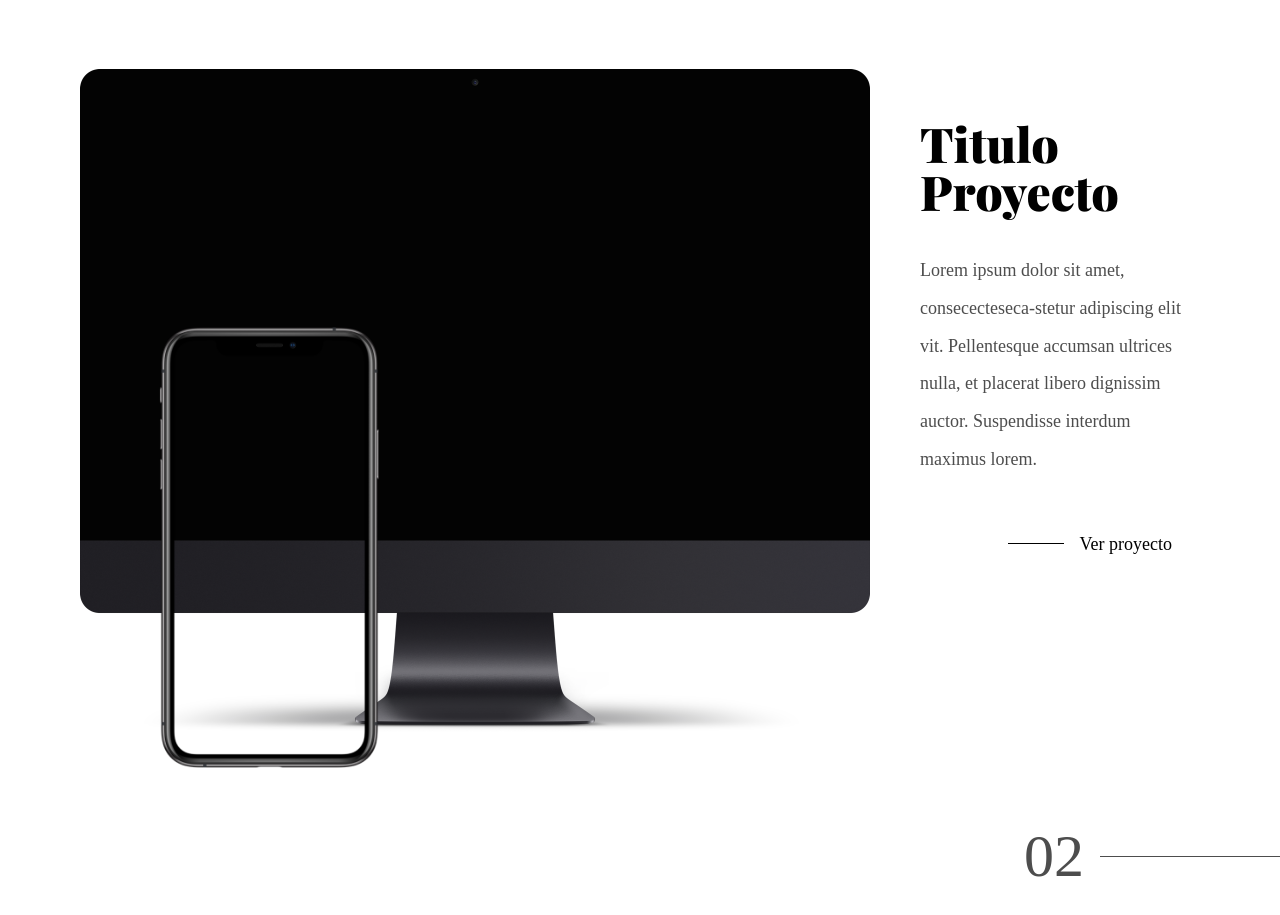
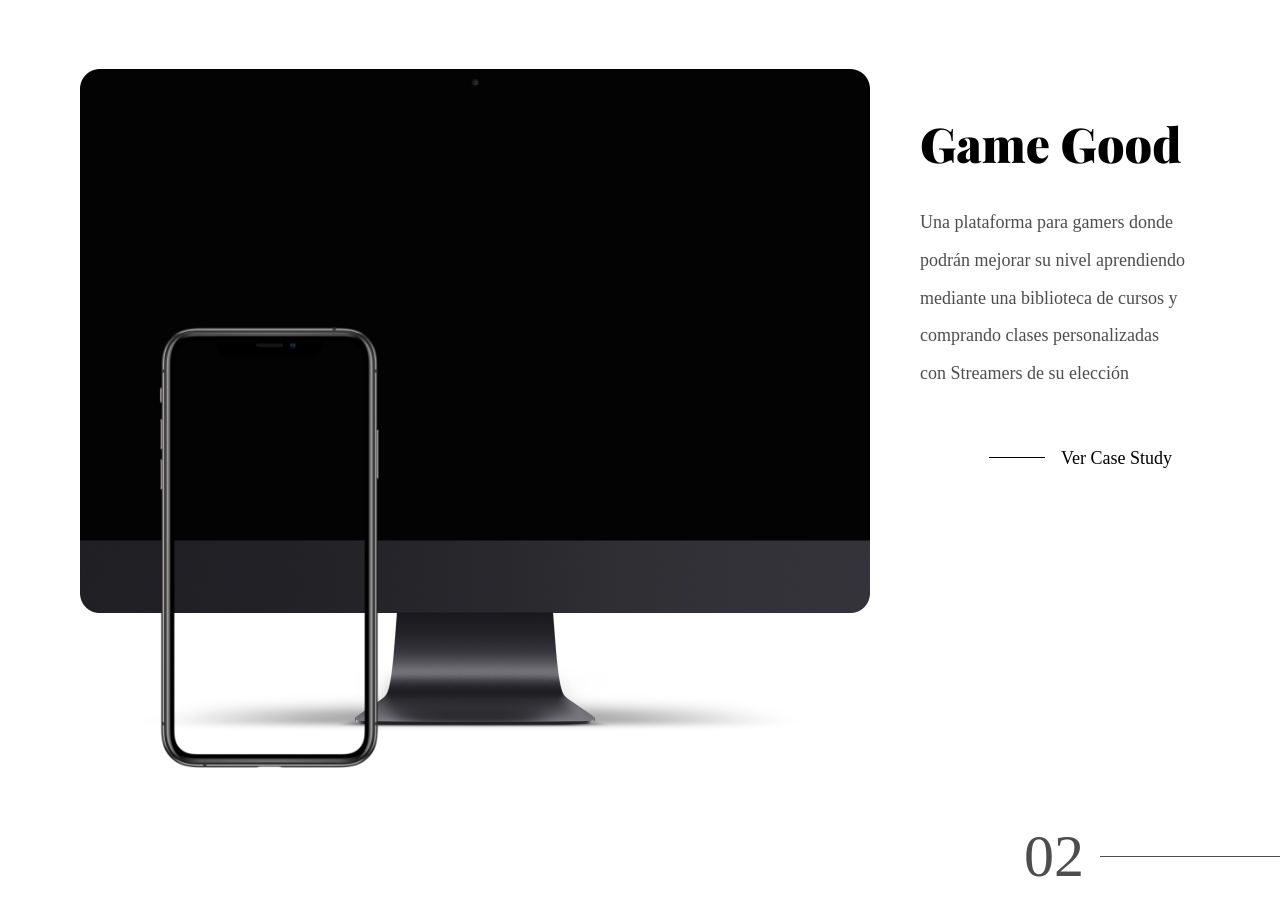
Before and after one commit to jasve90/jasve90.github.io, a plain HTML site: page index.html in a window 1280 px wide. Shown: the part 941-1856 px from the top of the page. Drawn offline with nearby package versions, Linux system fonts and the light colour scheme; a web font is replaced by a local one.

Commit message:
Update index.html

```diff
--- a/index.html
+++ b/index.html
@@ -68,14 +68,13 @@
                         data-aos="fade-down" data-aos-duration="1000" data-aos-delay="100"></a>
             </div>
             <div class="texto-drch">
-                <p class="titulo-text">Titulo Proyecto</p>
-                <p class="parrafo-drch">Lorem ipsum dolor sit amet, consececteseca-stetur adipiscing elit vit.
-                    Pellentesque
-                    accumsan ultrices nulla, et placerat libero dignissim auctor. Suspendisse interdum maximus lorem.
+                <p class="titulo-text">Game Good</p>
+                <p class="parrafo-drch">Una plataforma para gamers donde podrán mejorar su nivel aprendiendo mediante
+                    una biblioteca de cursos y comprando clases personalizadas con Streamers de su elección
                 </p>
                 <div class="linea-enlace-drch">
                     <div class="linea-horizontal-enlace-drch"></div>
-                    <a class="enlace">Ver proyecto</a>
+                    <a class="enlace">Ver Case Study</a>
                 </div>
             </div>
         </div>
```
